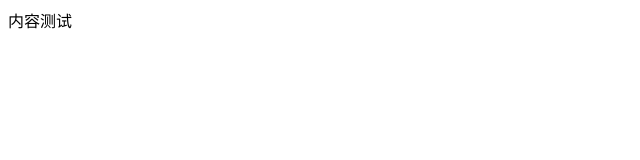
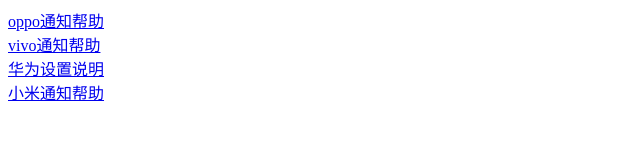
Before and after one commit to luoingy/clientpush, a plain HTML site: page index.html in a window 1280 px wide. Shown: the whole page, without its empty margins (0-640 px from the left). Drawn offline with Linux system fonts and the light colour scheme.

Commit message:
add index desc

```diff
--- a/index.html
+++ b/index.html
@@ -1,14 +1,26 @@
 <!DOCTYPE html>
 <html lang="en">
+
 <head>
     <meta charset="UTF-8">
     <meta name="viewport" content="width=device-width, initial-scale=1.0">
     <meta http-equiv="X-UA-Compatible" content="ie=edge">
     <title>Document</title>
 </head>
+
 <body>
     <div>
-    内容测试
+        <a href="App推送权限帮助文档/oppo通知帮助.html">oppo通知帮助</a>
+    </div>
+    <div>
+        <a href="App推送权限帮助文档/vivo通知帮助.html">vivo通知帮助</a>
+    </div>
+    <div>
+        <a href="App推送权限帮助文档/华为设置说明.html">华为设置说明</a>
+    </div>
+    <div>
+        <a href="App推送权限帮助文档/小米通知帮助.html">小米通知帮助</a>
     </div>
 </body>
+
 </html>
```
